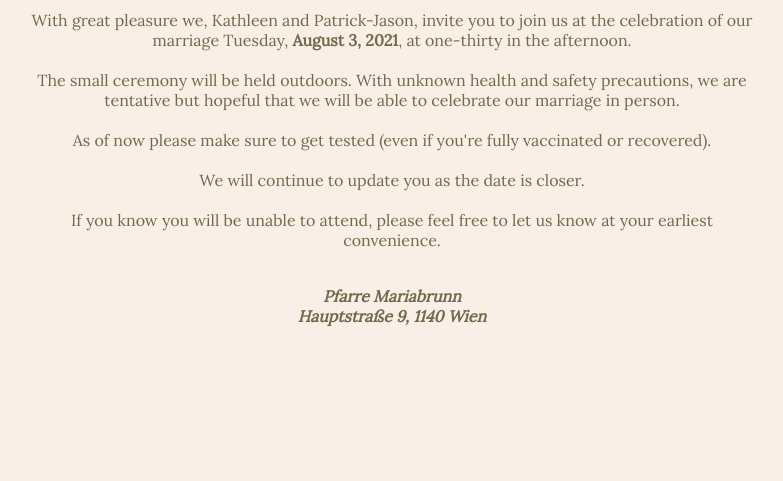
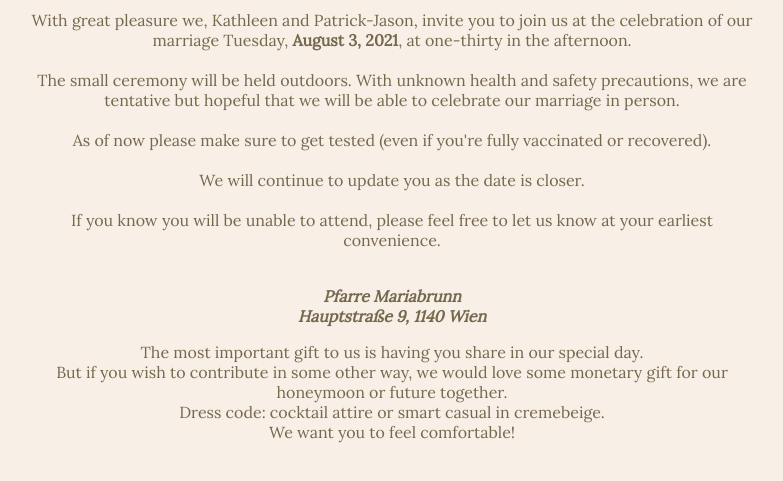
Before and after one commit to reakaleek/katpat, a plain HTML site: page index.html in a window 1280 px wide. Shown: the part 299-780 px from the top of the page, without its empty margins (248-1031 px from the left). Drawn offline with Linux system fonts and the light colour scheme.

Commit message:
Update index.html

```diff
--- a/index.html
+++ b/index.html
@@ -102,5 +102,15 @@
   Hauptstraße 9, 1140 Wien
 </address>
 
+<p>
+  The most important gift to us is having you share in our special day.<br/>
+  But if you wish to contribute in some other way, we would love some monetary gift for our honeymoon or future together.
+</p>
+
+<p>
+Dress code: cocktail attire or smart casual in cremebeige.<br/>
+We want you to feel comfortable!
+</p>
+
 </body>
 </html>
```
